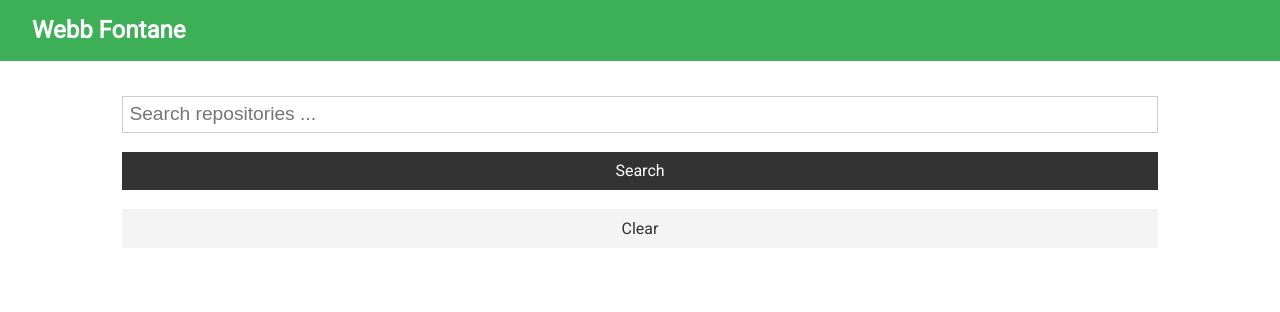
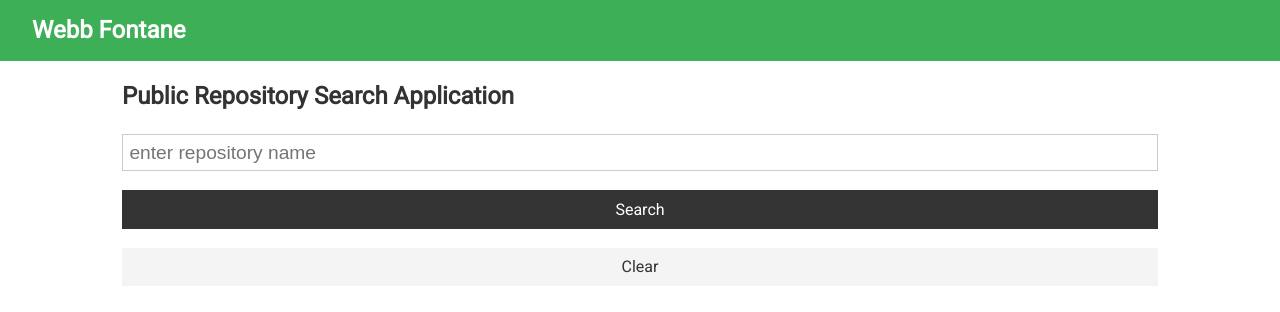
Before and after one commit to tooPieElf/webfontane, a React (Create React App) app: page / in a window 1280 px wide. Shown: the top 312 px of the page. Built offline with nearby package versions, Linux system fonts and the light colour scheme.

Commit message:
modified search name

```diff
--- a/src/App.js
+++ b/src/App.js
@@ -51,6 +51,7 @@ class App extends Component {
                 <Switch>
                 <Route path = '/' exact  render ={()=>
                     <>
+                        <h2>Public Repository Search Application</h2>
                         <Search searchUsers={this.searchUsers} clearUsers = {this.clearUsers} setAlert={this.setAlert} />
                         <Repositories repos = {repos} loading = {loading} setRepo ={this.setRepo}/>
                     </>
--- a/src/components/repositories/Search.js
+++ b/src/components/repositories/Search.js
@@ -27,7 +27,7 @@ class Search extends Component {
                     <input
                         type="text"
                         name="text"
-                        placeholder="Search repositories ..."
+                        placeholder="enter repository name"
                         value={this.state.text}
                         onChange={this.onChange}
                     />
```
